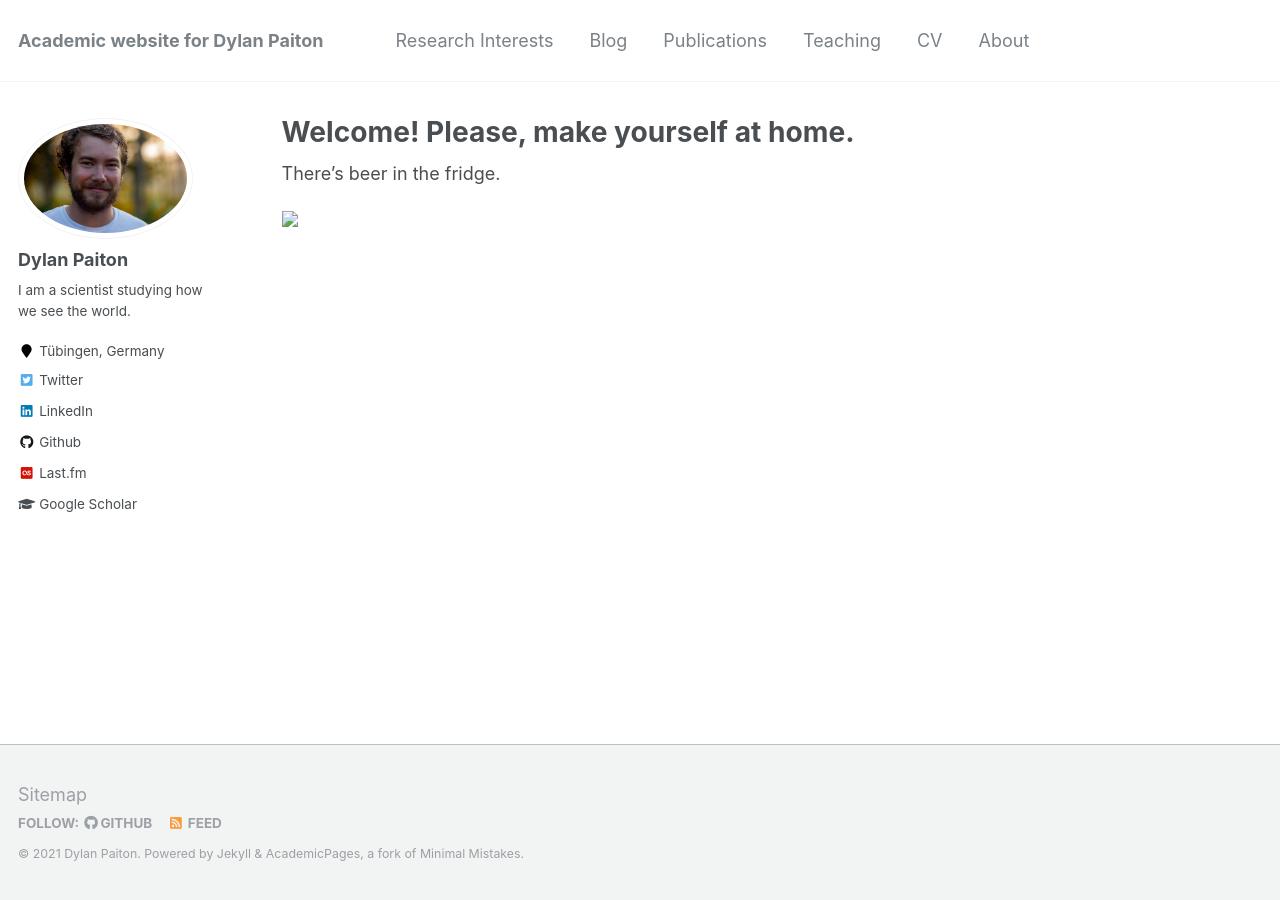
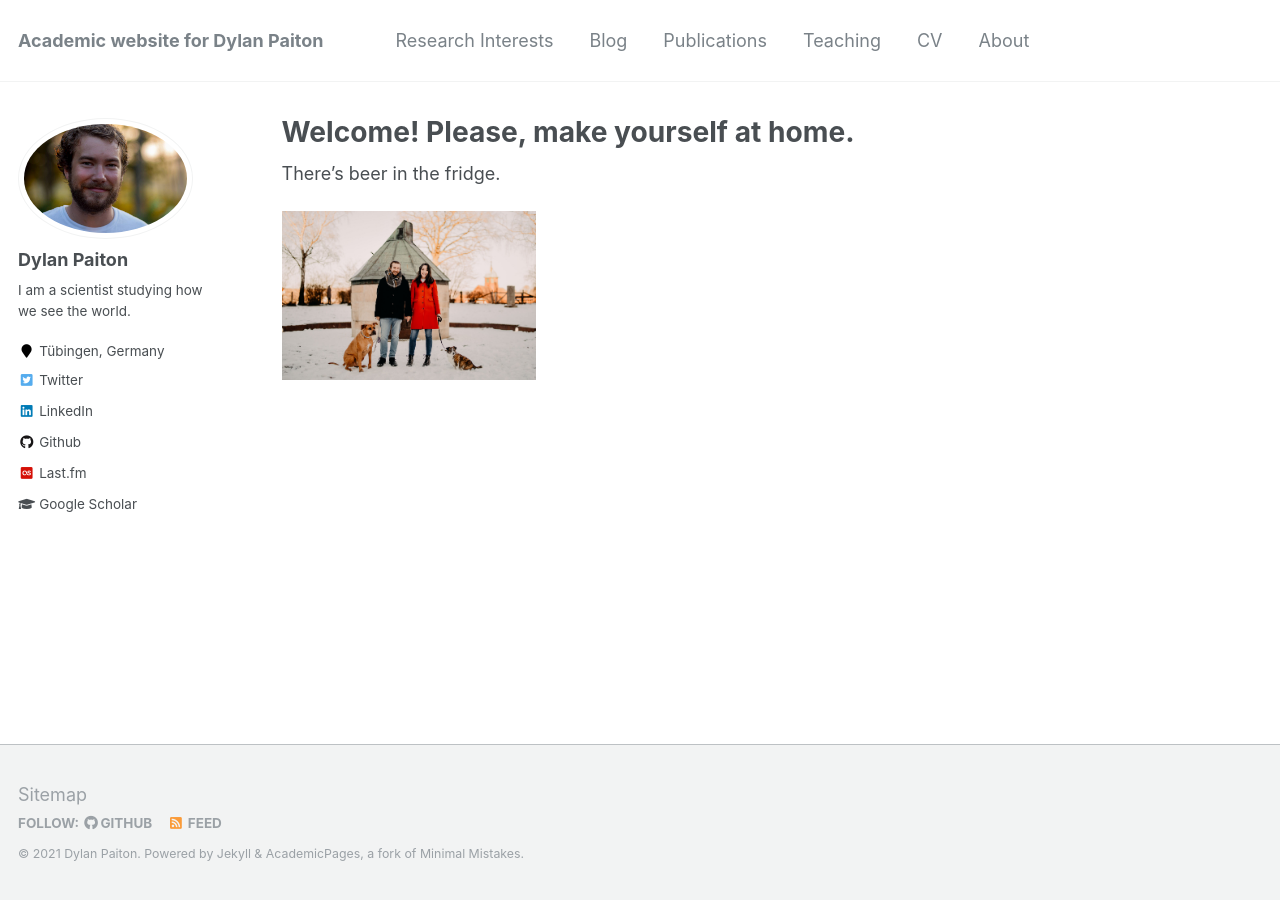
Before and after one commit to dpaiton/dpaiton.github.io, a Jekyll site: the page built from _pages/about.md, in a window 1280 px wide. Built offline with Jekyll 4.4.1, drawn with Linux system fonts in a browser that asks for light colours.

Commit message:
fixed image url

```diff
--- a/_pages/about.md
+++ b/_pages/about.md
@@ -10,4 +10,4 @@ redirect_from:
 
 There's beer in the fridge.
 
-<img style="float: center; margin: 0px 15px 15px 0px;" src="{{site.imgurl}}/family.jpeg" width="33%" />
+<img style="float: center; margin: 0px 15px 15px 0px;" src="images/family.jpeg" width="33%" />
```
